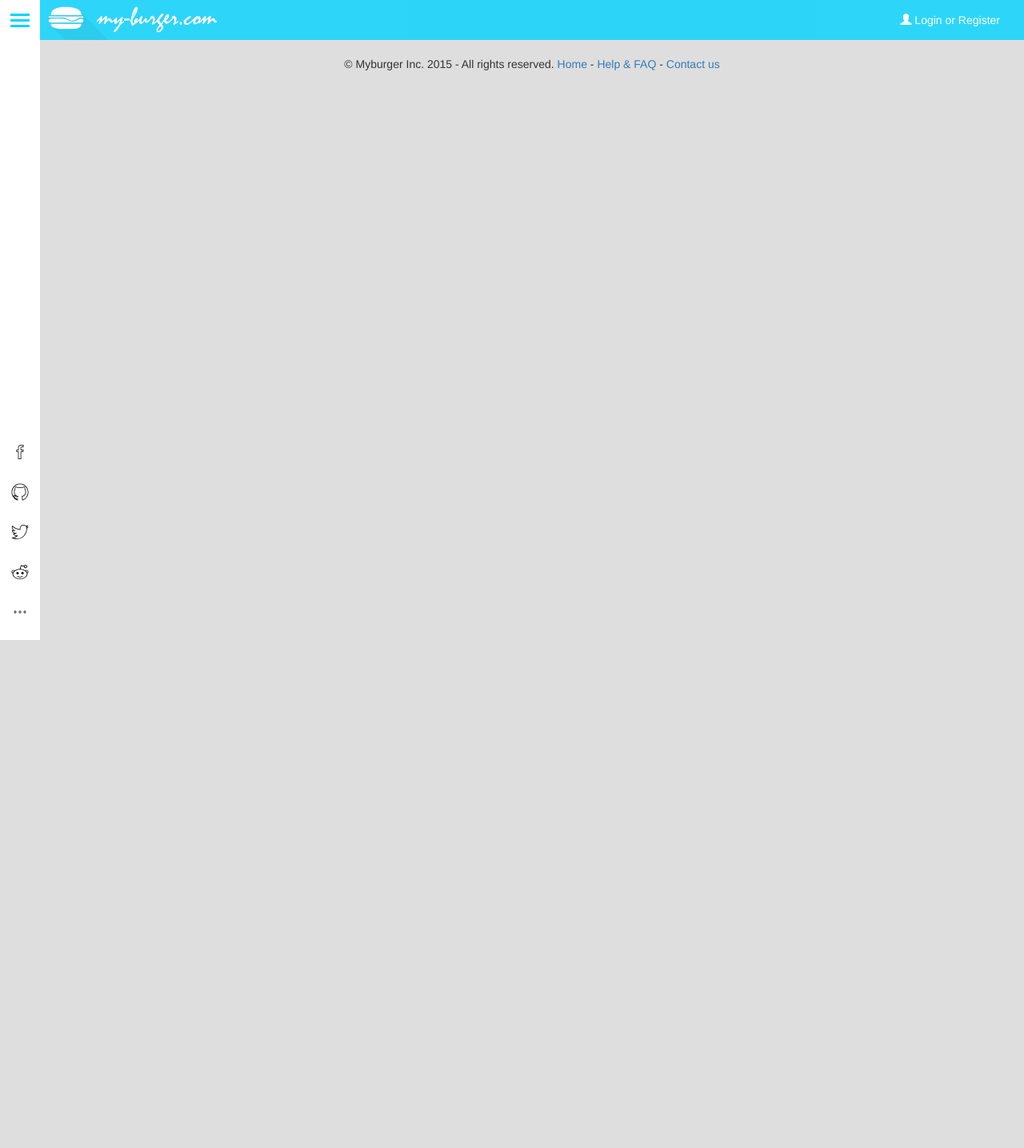
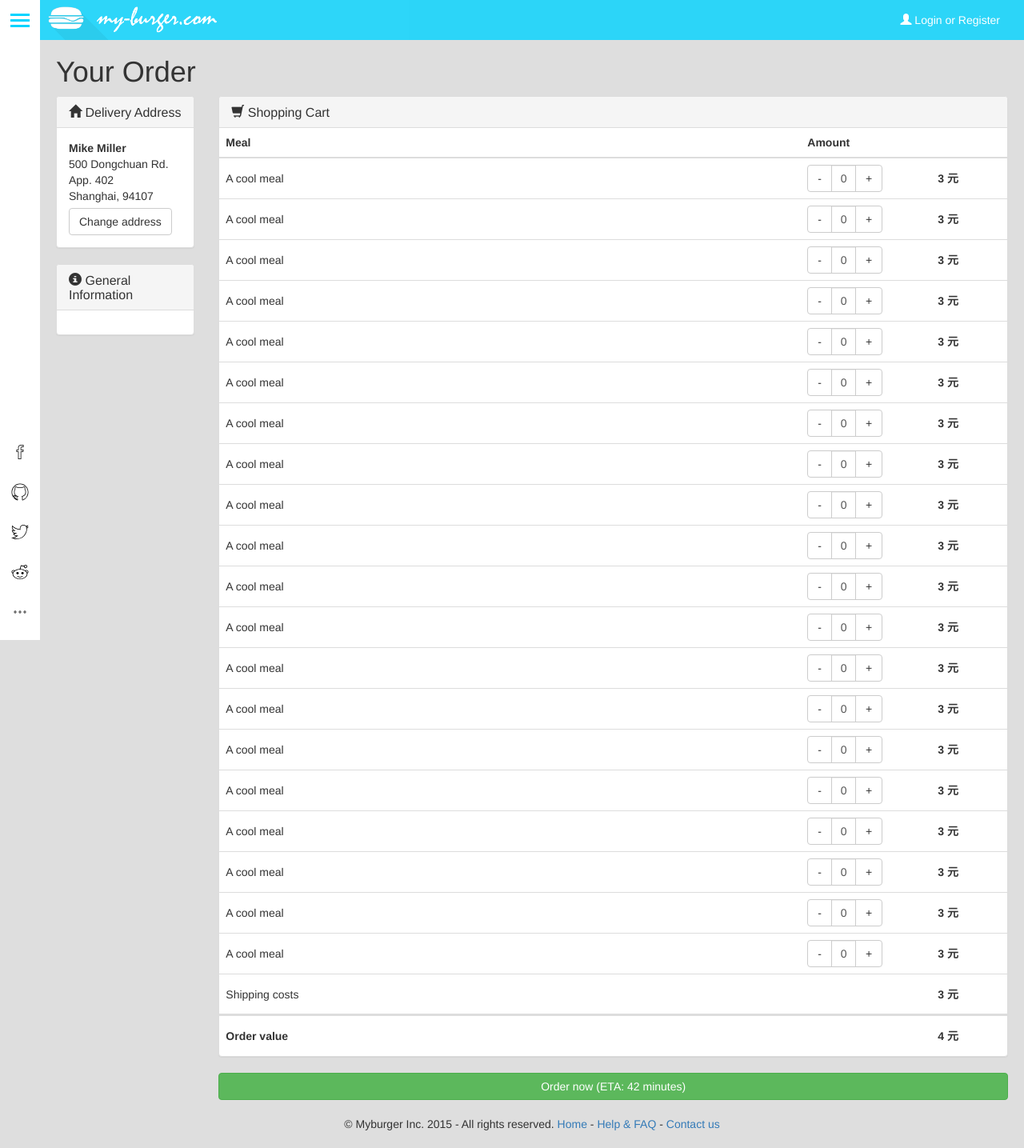
Before and after one commit to crysxd/Project-Workshop-of-Database-Systems-CS357, a PHP site: page /order.php in a window 1280 px wide. Shown: the whole page at 80% size. Before the commit the page ends 800 px from the top, so only its background shows below. Run offline with PHP 8.4, Linux system fonts and the light colour scheme.

Commit message:
Added a first version of order/check out page

```diff
--- a/Webpage/css/order.css
+++ b/Webpage/css/order.css
@@ -1,3 +1,48 @@
-#how-to{
+#main-content {
+  padding: 20px;
   padding-top: 50px;
 }
+
+address {
+  margin: 0;
+  margin-bottom: 5px;
+}
+
+.order-value-row td {
+    border-top: 3px solid #ddd !important;
+  font-weight: bold;
+}
+
+.table-order tbody td {
+  height: 51px;
+}
+
+.table-order tbody td:nth-child(2) input {
+  text-align: center;
+  padding-left: 0;
+  padding-right: 0;
+}
+
+.table-order tbody td:nth-child(2) *:focus {
+  outline: none;
+}
+
+.table-order tbody td:nth-child(1),
+.table-order tbody td:nth-child(3){
+  vertical-align: middle !important;
+}
+
+.table-order tbody td:nth-child(3) {
+  font-weight: bold;
+  width: 15%;
+  text-align: center;
+}
+
+.table-order tbody td:nth-child(2) {
+    width: 110px;
+}
+
+#change-address-modal .popover-content {
+  color: red;
+  font-weight: bold;
+}
--- a/Webpage/js/order.js
+++ b/Webpage/js/order.js
@@ -9,3 +9,7 @@ $(window).on('hashchange', function() {
   }
   window.setTimeout(hideLoadingOverlay, 250);
 });
+
+$('#btn-change-address').click(function() {
+  $('#address-name').popover({content: 'Enter a valid name', placement: 'auto'}).popover('show');
+});
--- a/Webpage/order.php
+++ b/Webpage/order.php
@@ -33,28 +33,140 @@
   <!-- Menus and overlays -->
   <?php  include('shared/header.html'); ?>
 
+  <!-- Modal Dialog to change the delivery address -->
+  <div class="modal fade" id="change-address-modal">
+    <div class="modal-dialog">
+      <div class="modal-content">
+        <div class="modal-header">
+          <button type="button" class="close" data-dismiss="modal" aria-label="Close">
+            <span aria-hidden="true">&times;</span>
+          </button>
+          <h4 class="modal-title">Change delivery address</h4>
+        </div>
+        <div class="modal-body">
+          <form class="form-horizontal">
+            <div class="form-group">
+              <label for="address-name" class="col-sm-4 control-label">Name</label>
+              <div class="col-sm-8">
+                <input type="text" class="form-control" id="address-name" placeholder="Enter your name" required="true">
+              </div>
+            </div>
+            <div class="form-group">
+              <label for="address-street" class="col-sm-4 control-label">Street and Number</label>
+              <div class="col-sm-8">
+                <input type="text" class="form-control" id="address-street" placeholder="Enter your street and number">
+              </div>
+            </div>
+            <div class="form-group">
+              <label for="address-aditional" class="col-sm-4 control-label">Additional</label>
+              <div class="col-sm-8">
+                <input type="text" class="form-control" id="address-aditional" placeholder="Enter appartment/building">
+              </div>
+            </div>
+            <div class="form-group">
+              <label for="address-city" class="col-sm-4 control-label">City</label>
+              <div class="col-sm-8">
+                <input type="text" class="form-control" id="address-city" placeholder="Enter your city">
+              </div>
+            </div>
+            <div class="form-group">
+              <label for="address-postal-code" class="col-sm-4 control-label">Postal Code</label>
+              <div class="col-sm-8">
+                <input type="text" class="form-control" id="address-postal-code" placeholder="Enter your postal code">
+              </div>
+            </div>
+          </form>
+        </div>
+        <div class="modal-footer">
+          <button type="button" class="btn btn-default" data-dismiss="modal">Close</button>
+          <button type="button" class="btn btn-colored" id="btn-change-address">Save changes</button>
+        </div>
+      </div><!-- /.modal-content -->
+    </div><!-- /.modal-dialog -->
+  </div><!-- /.modal -->
+
   <div id="main-content">
+    <h1>Your Order</h1>
+    <div class="row">
+      <div class="col-sm-12 col-md-4 col-lg-2">
+        <!-- Adress -->
+        <section class="panel panel-default">
+          <div class="panel-heading">
+            <h3 class="panel-title"><span class="glyphicon glyphicon-home"></span> Delivery Address</h3>
+          </div>
+          <div class="panel-body">
+            <address>
+              <strong>Mike Miller</strong><br>
+              500 Dongchuan Rd.<br>
+              App. 402<br>
+              Shanghai, 94107<br>
+            </address>
+            <button class="btn btn-default" data-toggle="modal" data-target="#change-address-modal">
+              Change address
+            </button>
+          </div>
+        </section>
 
-    <!-- How to order list -->
-    <section id="how-to">
+        <!-- Information -->
+        <section class="panel panel-default">
+          <div class="panel-heading">
+            <h3 class="panel-title"><span class="glyphicon glyphicon-info-sign"></span> General Information</h3>
+          </div>
+          <div class="panel-body">
 
-    </section>
+          </div>
+        </section>
+      </div>
 
-    <!-- Help list -->
-    <section id="help">
+      <div class="col-sm-12 col-md-8 col-lg-10">
+        <!-- Shopping cart -->
+        <section class="panel panel-default">
+          <div class="panel-heading">
+            <h3 class="panel-title"><span class="glyphicon glyphicon-shopping-cart"></span> Shopping Cart</h3>
+          </div>
+          <table class="table table-responsive table-order">
+            <thead>
+              <tr><th>Meal</th><th>Amount</th><th></th></tr>
+            </thead>
+            <tbody>
+              <?php for($i=0; $i<20; $i++) { ?>
+                <tr class="item">
+                  <td class="item-name">
+                    A cool meal
+                  </td>
+                  <td>
+                    <div class="input-group amount-input">
+                      <span class="input-group-btn">
+                        <button class="btn btn-default" type="button">-</button>
+                      </span>
+                      <input type="text" class="form-control item-amount" value="0">
+                      <span class="input-group-btn">
+                        <button class="btn btn-default" type="button">+</button>
+                      </span>
+                    </div>
+                  </td>
+                  <td>
+                    <span class="item-costs">3</span>&nbsp;元
+                  </td>
+                </tr>
+              <?php } ?>
+                <tr class="shipping-costs-row">
+                  <td>Shipping costs</td>
+                  <td></td>
+                  <td><span class="shipping-costs">3</span>&nbsp;元</td>
+                </tr>
+               <tr class="order-value-row">
+                  <td>Order value</td>
+                  <td></td>
+                  <td><span class="order-value">4</span>&nbsp;元</td>
+                </tr>
+            </tbody>
+          </table>
+        </section>
 
-    </section>
-
-    <!-- Career list -->
-    <section id="career">
-
-    </section>
-
-    <!-- Contact list -->
-    <section id="contact">
-
-    </section>
-
+        <button class="btn btn-block btn-success">Order now (ETA: <span class="eta">42</span> minutes)</button>
+      </div>
+    </div>
     <!-- Footer -->
     <?php include('shared/footer.html'); ?>
 
```
